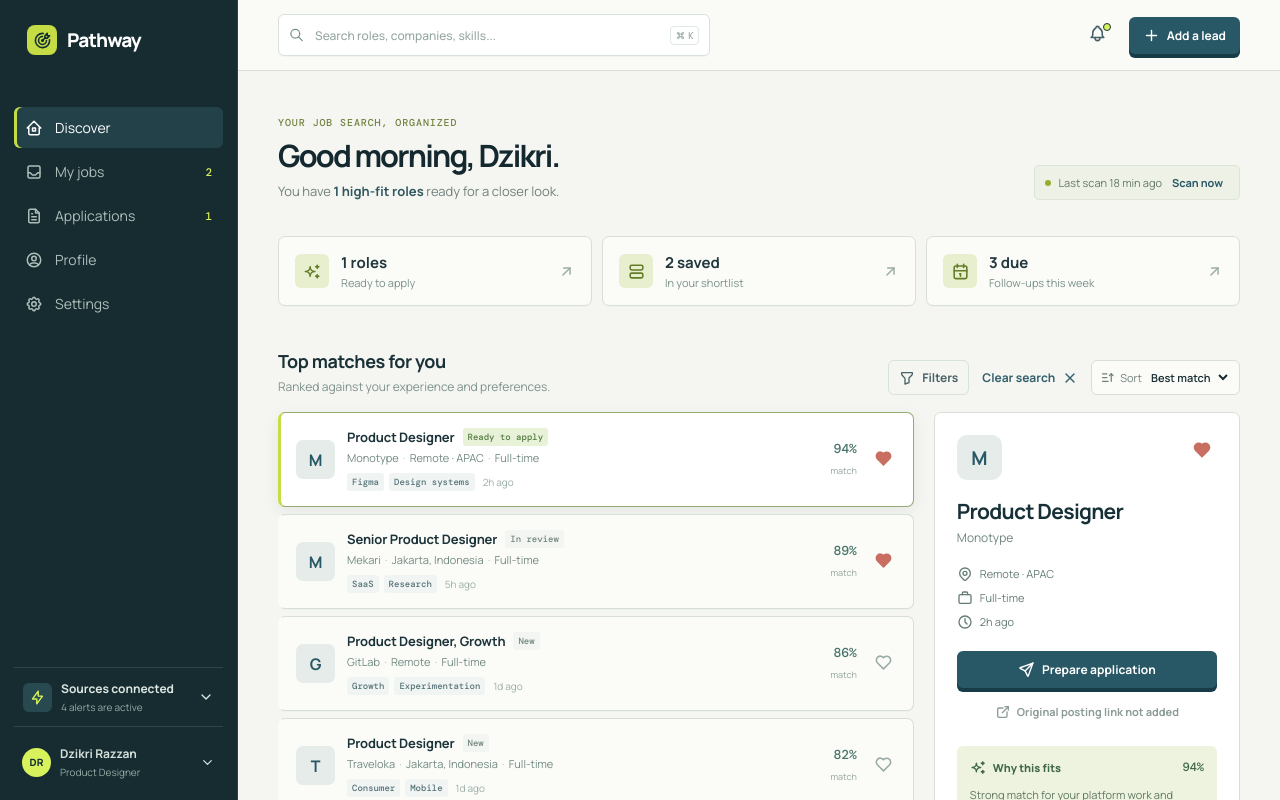
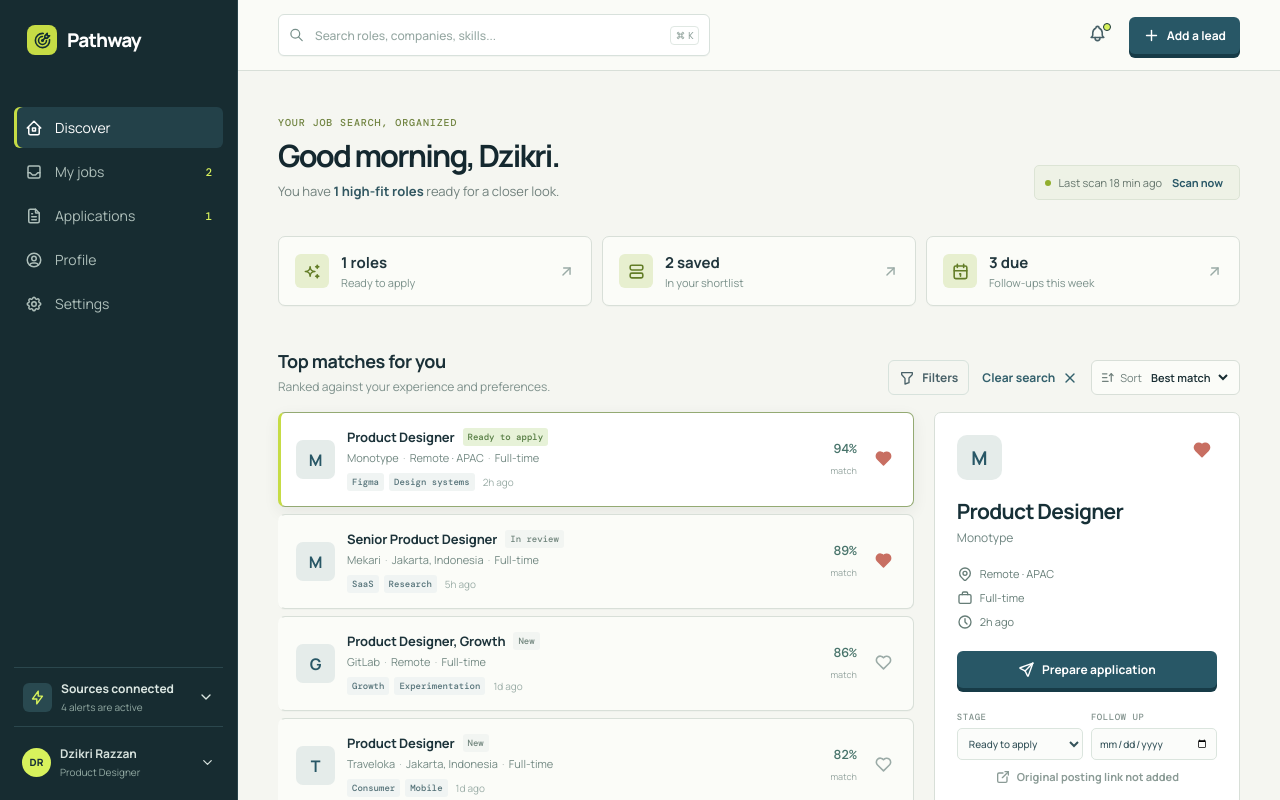
Before and after one commit to dzikrirazzan/job-finder, a React (Vite) app: page / in a window 1280 px wide. Shown: the top 800 px of the page. Built offline with nearby package versions, Linux system fonts and the light colour scheme.

Commit message:
feat: add application workflow tracking

```diff
--- a/src/App.jsx
+++ b/src/App.jsx
@@ -135,6 +135,7 @@
   const value = readStore("pathway-jobs", seedJobs);
   return Array.isArray(value) && value.length ? value : seedJobs;
 };
+const defaultChecklist = { resume: true, portfolio: true, answers: false };
 
 export default function App() {
   const [page, setPage] = useState("Discover"),
@@ -184,6 +185,7 @@
     ready = jobs.filter((j) => j.status === "Ready to apply").length;
   useEffect(() => store("pathway-settings", settings), [settings]);
   const toggleSave = (id) => setJobs((a) => a.map((j) => (j.id === id ? { ...j, saved: !j.saved } : j)));
+  const updateJob = (id, changes) => setJobs((a) => a.map((j) => (j.id === id ? { ...j, ...changes } : j)));
   const addLead = (lead) => {
     const job = { ...lead, id: makeId(), score: 70, saved: false, status: "New", age: "Just now", tags: ["Needs review"], note: "New lead. Add the job description to get a tailored match analysis." };
     setJobs((a) => [job, ...a]);
@@ -360,7 +362,7 @@
                   </div>
                 )}
               </div>
-              {selected && <JobDetail job={jobs.find((j) => j.id === selected.id) || selected} save={() => toggleSave(selected.id)} apply={() => setModal("apply")} />}
+              {selected && <JobDetail job={jobs.find((j) => j.id === selected.id) || selected} save={() => toggleSave(selected.id)} update={(changes) => updateJob(selected.id, changes)} apply={() => setModal("apply")} />}
             </div>
           </div>
         )}
@@ -449,7 +451,8 @@
     </article>
   );
 }
-function JobDetail({ job, save, apply }) {
+function JobDetail({ job, save, update, apply }) {
+  const checklist = { ...defaultChecklist, ...(job.checklist || {}) };
   return (
     <aside className="job-detail">
       <div className="detail-top">
@@ -487,6 +490,18 @@
           </>
         )}
       </button>
+      <div className="workflow-controls">
+        <label>
+          <span>Stage</span>
+          <select value={job.status} onChange={(event) => update({ status: event.target.value })}>
+            {["New", "Ready to apply", "Applied", "In review", "Interview", "Offer", "Closed"].map((stage) => <option key={stage}>{stage}</option>)}
+          </select>
+        </label>
+        <label>
+          <span>Follow up</span>
+          <input type="date" value={job.followUp || ""} onChange={(event) => update({ followUp: event.target.value })} />
+        </label>
+      </div>
       {job.url ? (
         <a className="external" href={job.url} target="_blank" rel="noreferrer">
           <IconExternalLink size={16} />
@@ -525,15 +540,15 @@
       <section className="detail-section">
         <h3>Application checklist</h3>
         <label>
-          <input type="checkbox" defaultChecked />
+          <input type="checkbox" checked={checklist.resume} onChange={(event) => update({ checklist: { ...checklist, resume: event.target.checked } })} />
           Tailored CV ready
         </label>
         <label>
-          <input type="checkbox" defaultChecked />
+          <input type="checkbox" checked={checklist.portfolio} onChange={(event) => update({ checklist: { ...checklist, portfolio: event.target.checked } })} />
           Portfolio selected
         </label>
         <label>
-          <input type="checkbox" />
+          <input type="checkbox" checked={checklist.answers} onChange={(event) => update({ checklist: { ...checklist, answers: event.target.checked } })} />
           Review application answers
         </label>
       </section>
@@ -644,7 +659,7 @@
         </div>
       </div>
       <div className="application-board">
-        {["Ready to apply", "Applied", "In review"].map((stage) => (
+        {["New", "Ready to apply", "Applied", "In review", "Interview"].map((stage) => (
           <section key={stage}>
             <h3>
               {stage}
@@ -658,8 +673,10 @@
                   <strong>{j.title}</strong>
                   <small>{j.company}</small>
                   <p>{j.location}</p>
+                  {j.followUp && <small className="follow-up">Follow up {j.followUp}</small>}
                 </button>
               ))}
+            {!jobs.some((j) => j.status === stage) && <p className="column-empty">Nothing here yet</p>}
           </section>
         ))}
       </div>
--- a/src/index.css
+++ b/src/index.css
@@ -1381,6 +1381,43 @@
   margin-left: auto;
   color: #9aa7a2;
   font: 500 10px "DM Mono";
+}
+.workflow-controls {
+  display: grid;
+  grid-template-columns: 1fr 1fr;
+  gap: 8px;
+  margin: 14px 0 2px;
+}
+.workflow-controls label {
+  display: grid;
+  gap: 5px;
+}
+.workflow-controls label > span {
+  color: #83938e;
+  font: 500 9px "DM Mono";
+  text-transform: uppercase;
+  letter-spacing: .06em;
+}
+.workflow-controls select,
+.workflow-controls input {
+  width: 100%;
+  box-sizing: border-box;
+  border: 1px solid #dbe5de;
+  border-radius: 5px;
+  padding: 7px;
+  background: #fbfcfa;
+  color: #35535a;
+  font: 500 10px Manrope;
+}
+.column-empty {
+  margin: 18px 4px;
+  color: #9aa9a2;
+  font-size: 10px;
+  text-align: center;
+}
+.follow-up {
+  color: #69884f !important;
+  margin-top: 5px !important;
 }
 @media (max-width: 640px) {
   .sort-control span { display: none; }
```
